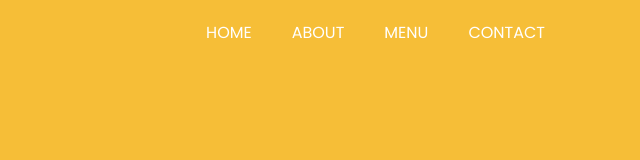
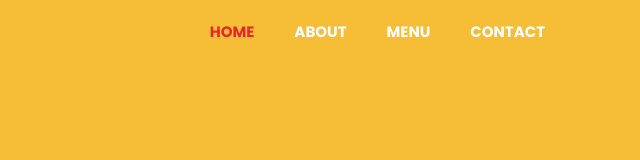
Before and after one commit to jacobrees/Restaurant-Page, a website built with webpack: page dist/index.html in a window 1280 px wide. Shown: the whole page, without its empty margins (640-1280 px from the left). Built offline with Linux system fonts and the light colour scheme.

Commit message:
Set color red to be used in project

```diff
--- a/src/styles.scss
+++ b/src/styles.scss
@@ -1,5 +1,6 @@
 @import url('https://fonts.googleapis.com/css2?family=Poppins:wght@400;700&display=swap');
 $background-color: #f6be37;
+$red-color: #E6272D;
 $font: 'Poppins', sans-serif;
 
 * {
@@ -25,7 +26,13 @@ body {
 }
 
 .nav-option {
+  font-size: 15px;
   color: white;
   margin: 20px;
   cursor: pointer;
+  font-weight: bold;
 }
+
+.nav-active {
+  color: $red-color;
+}
```
Also changed, not shown: dist/index.html, dist/main.js.
